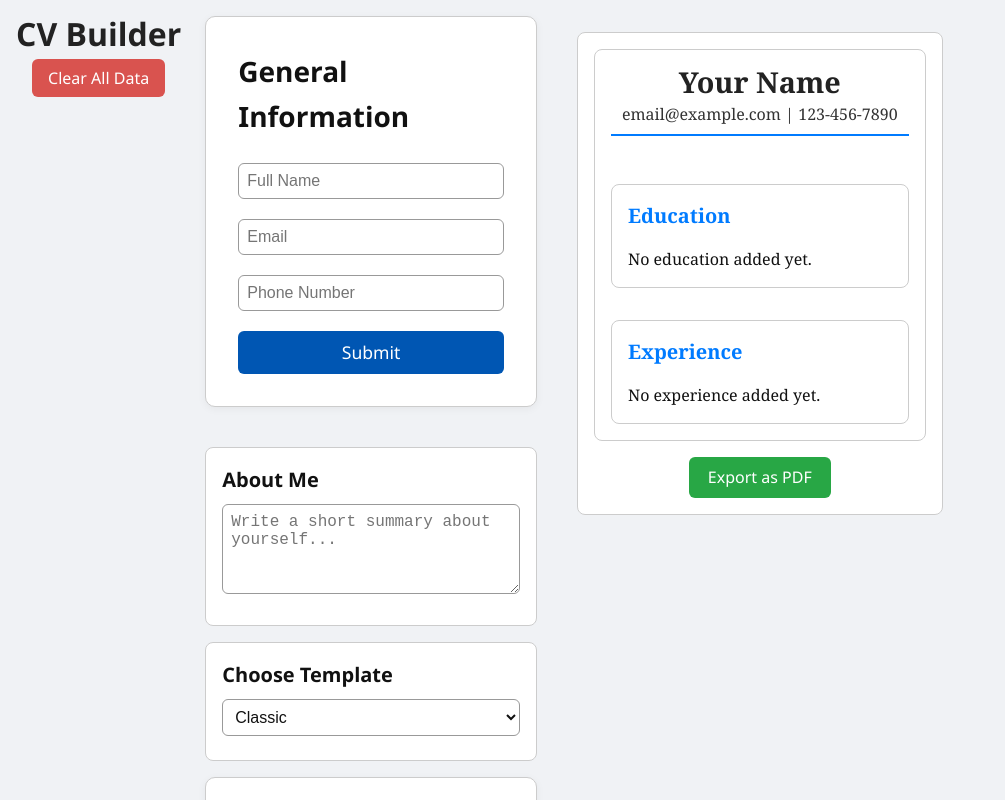
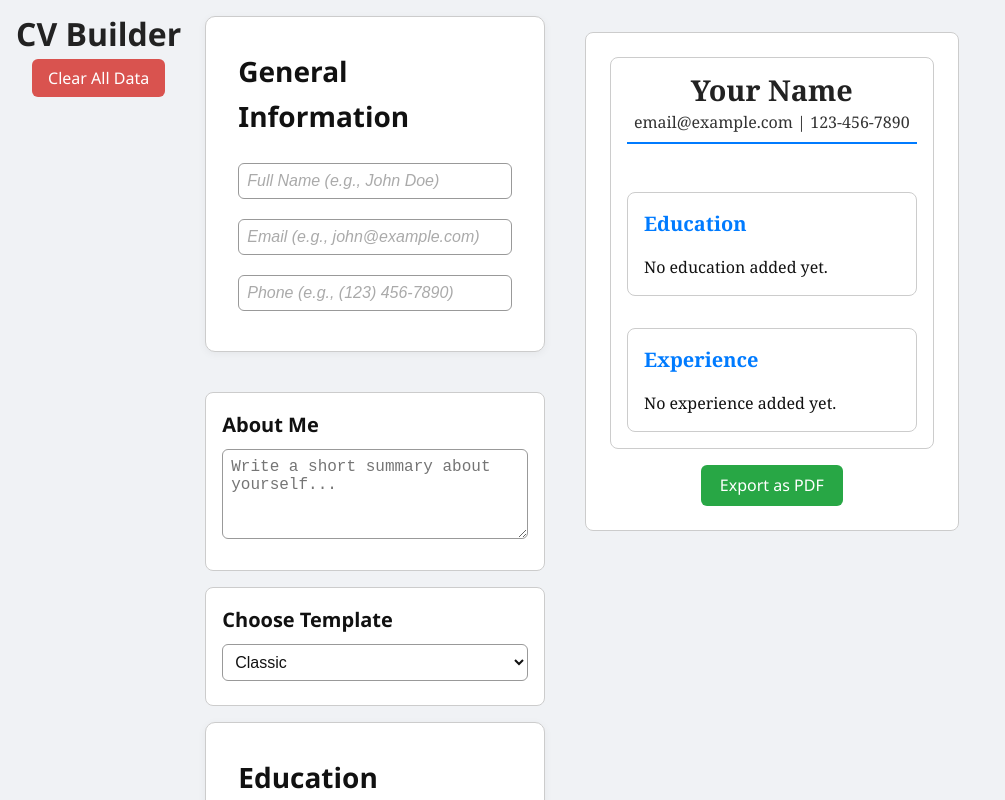
Before and after one commit to Joshua-2333/cv-project, a React (Vite) app: page / in a window 1280 px wide. Shown: the top 800 px of the page, without its empty margins (0-1005 px from the left). Built offline with nearby package versions, Linux system fonts and the light colour scheme.

Commit message:
GeneralInfo live update and styling improvements

```diff
--- a/src/App.jsx
+++ b/src/App.jsx
@@ -68,7 +68,7 @@ export default function App() {
 
       <main className="form-sections">
         {/* General Info */}
-        <GeneralInfo onSubmit={setGeneral} />
+        <GeneralInfo generalInfo={general} setGeneralInfo={setGeneral} />
 
         {/* About Me */}
         <AboutMe about={about} setAbout={setAbout} />
--- a/src/components/CVPreview.jsx
+++ b/src/components/CVPreview.jsx
@@ -12,15 +12,16 @@ export default function CVPreview({
 }) {
   const cvRef = useRef();
 
-  // Export CV as PDF
+  // Export CV as PDF (fit to one page)
   function handleExportPDF() {
     if (!cvRef.current) return;
+
     const element = cvRef.current;
     const options = {
       margin: 0.5,
       filename: "my-cv.pdf",
       image: { type: "jpeg", quality: 0.98 },
-      html2canvas: { scale: 2, useCORS: true },
+      html2canvas: { scale: 2, useCORS: true, scrollY: -window.scrollY },
       jsPDF: { unit: "in", format: "letter", orientation: "portrait" },
     };
     html2pdf().set(options).from(element).save();
--- a/src/components/GeneralInfo.jsx
+++ b/src/components/GeneralInfo.jsx
@@ -1,80 +1,93 @@
 // src/components/GeneralInfo.jsx
-import { useState } from "react";
+import React from "react";
 import "../styles/GeneralInfo.css";
 
-export default function GeneralInfo({ onSubmit }) {
-  // State for the form values
-  const [info, setInfo] = useState({
-    name: "",
-    email: "",
-    phone: "",
-  });
+export default function GeneralInfo({ generalInfo = {}, setGeneralInfo }) {
+  const info = {
+    name: generalInfo.name || "",
+    email: generalInfo.email || "",
+    phone: generalInfo.phone || "",
+  };
 
-  // State to toggle between editing and displaying
-  const [isEditing, setIsEditing] = useState(true);
-
-  // Handle input changes
-  function handleChange(e) {
-    const { name, value } = e.target;
-    setInfo((prevInfo) => ({
-      ...prevInfo,
-      [name]: value,
-    }));
+  // Format phone number as (123) 456-7890
+  function formatPhoneNumber(value) {
+    const digits = value.replace(/\D/g, "").substring(0, 10);
+    const len = digits.length;
+    if (len < 4) return digits;
+    if (len < 7) return `(${digits.slice(0, 3)}) ${digits.slice(3)}`;
+    return `(${digits.slice(0, 3)}) ${digits.slice(3, 6)}-${digits.slice(6, 10)}`;
   }
 
-  // Handle submit
-  function handleSubmit(e) {
-    e.preventDefault();
-    setIsEditing(false); // switch to display mode
-    onSubmit(info);      // ⬅ send data to App
+  // Email validation
+  function isValidEmail(email) {
+    return /^[^\s@]+@[^\s@]+\.[^\s@]+$/.test(email);
   }
 
-  // Handle edit
-  function handleEdit() {
-    setIsEditing(true); // switch back to form mode
+  // Name validation (at least 2 words)
+  function isValidName(name) {
+    return name.trim().split(" ").length >= 2;
+  }
+
+  // Phone validation (10 digits)
+  function isValidPhone(phone) {
+    return /^\(\d{3}\) \d{3}-\d{4}$/.test(phone);
   }
 
   return (
     <div className="general-info">
       <h2>General Information</h2>
-
-      {isEditing ? (
-        <form onSubmit={handleSubmit} className="general-info-form">
+      <form className="general-info-form">
+        {/* Name */}
         <input
           type="text"
           name="name"
-            placeholder="Full Name"
+          placeholder="Full Name (e.g., John Doe)"
           value={info.name}
-            onChange={handleChange}
+          onChange={(e) =>
+            setGeneralInfo((prev) => ({ ...prev, name: e.target.value }))
+          }
+          className={info.name ? (isValidName(info.name) ? "valid" : "invalid") : ""}
           required
         />
+        {info.name && !isValidName(info.name) && (
+          <small className="error">Enter at least first and last name</small>
+        )}
+
+        {/* Email */}
         <input
           type="email"
           name="email"
-            placeholder="Email"
+          placeholder="Email (e.g., john@example.com)"
           value={info.email}
-            onChange={handleChange}
+          onChange={(e) =>
+            setGeneralInfo((prev) => ({ ...prev, email: e.target.value }))
+          }
+          className={info.email ? (isValidEmail(info.email) ? "valid" : "invalid") : ""}
           required
         />
+        {info.email && !isValidEmail(info.email) && (
+          <small className="error">Invalid email address</small>
+        )}
+
+        {/* Phone */}
         <input
           type="tel"
           name="phone"
-            placeholder="Phone Number"
+          placeholder="Phone (e.g., (123) 456-7890)"
           value={info.phone}
-            onChange={handleChange}
+          onChange={(e) =>
+            setGeneralInfo((prev) => ({
+              ...prev,
+              phone: formatPhoneNumber(e.target.value),
+            }))
+          }
+          className={info.phone ? (isValidPhone(info.phone) ? "valid" : "invalid") : ""}
           required
         />
-
-          <button type="submit">Submit</button>
+        {info.phone && !isValidPhone(info.phone) && (
+          <small className="error">Invalid phone format</small>
+        )}
       </form>
-      ) : (
-        <div className="general-info-display">
-          <p><strong>Name:</strong> {info.name}</p>
-          <p><strong>Email:</strong> {info.email}</p>
-          <p><strong>Phone:</strong> {info.phone}</p>
-          <button onClick={handleEdit}>Edit</button>
-        </div>
-      )}
     </div>
   );
 }
--- a/src/styles/CVPreview.css
+++ b/src/styles/CVPreview.css
@@ -7,6 +7,8 @@
   gap: 1rem;
   width: 100%;
   align-items: center;
+  padding: 0.5rem;
+  box-sizing: border-box;
 }
 
 /* CV container */
@@ -23,6 +25,7 @@
   width: 100%;
   max-width: 900px;
   box-sizing: border-box;
+  overflow: hidden; /* prevent overflow for PDF */
 }
 
 /* Templates */
@@ -67,6 +70,7 @@
 .cv-preview header p {
   font-size: 1rem;
   color: #333;
+  word-wrap: break-word;
 }
 
 /* Sections */
@@ -99,6 +103,7 @@
   display: flex;
   flex-direction: column;
   gap: 0.2rem;
+  word-break: break-word;
 }
 
 /* Bold labels */
@@ -113,6 +118,7 @@
   background-color: #f4f4f4;
   border-radius: 6px;
   line-height: 1.4;
+  word-wrap: break-word;
 }
 
 /* Export button */
--- a/src/styles/GeneralInfo.css
+++ b/src/styles/GeneralInfo.css
@@ -20,7 +20,7 @@
 
 .general-info h2 {
   font-size: 1.5rem;
-  color: #111; /* AA contrast */
+  color: #111;
   margin-bottom: 0.5rem;
 }
 
@@ -34,15 +34,41 @@
 .general-info-form input {
   padding: 0.6rem 0.8rem;
   font-size: 1rem;
-  border: 1px solid #888; /* dark enough for contrast */
+  border: 1px solid #888;
   border-radius: 6px;
   transition: border-color 0.2s ease, box-shadow 0.2s ease;
+  color: #111;
 }
 
+/* Placeholder text style */
+.general-info-form input::placeholder {
+  color: #aaa; /* lighter gray for example guidance */
+  font-style: italic;
+}
+
+/* Focus */
 .general-info-form input:focus {
   border-color: #0056b3;
   outline: none;
-  box-shadow: 0 0 0 3px rgba(0, 86, 179, 0.25); /* visible focus */
+  box-shadow: 0 0 0 3px rgba(0, 86, 179, 0.25);
+}
+
+/* Valid & Invalid States */
+.general-info-form input.invalid {
+  border-color: #e74c3c; /* red for invalid */
+  box-shadow: 0 0 0 3px rgba(231, 76, 60, 0.2);
+}
+
+.general-info-form input.valid {
+  border-color: #27ae60; /* green for valid */
+  box-shadow: 0 0 0 3px rgba(39, 174, 96, 0.2);
+}
+
+/* Error message */
+.general-info-form small.error {
+  color: #e74c3c;
+  font-size: 0.875rem;
+  margin-top: -0.5rem;
 }
 
 /* Buttons */
@@ -75,7 +101,7 @@
 .general-info-display p {
   margin: 0;
   font-size: 1rem;
-  color: #111; /* AA contrast */
+  color: #111;
 }
 
 /* Responsive */
```
Lines whose indentation alone changed are shown as unchanged.
